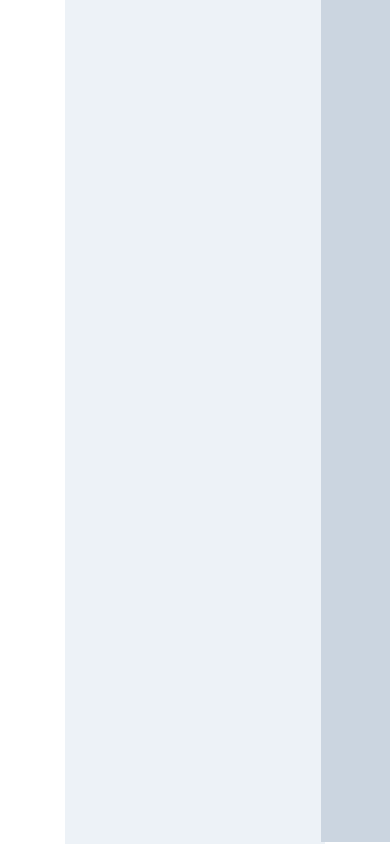
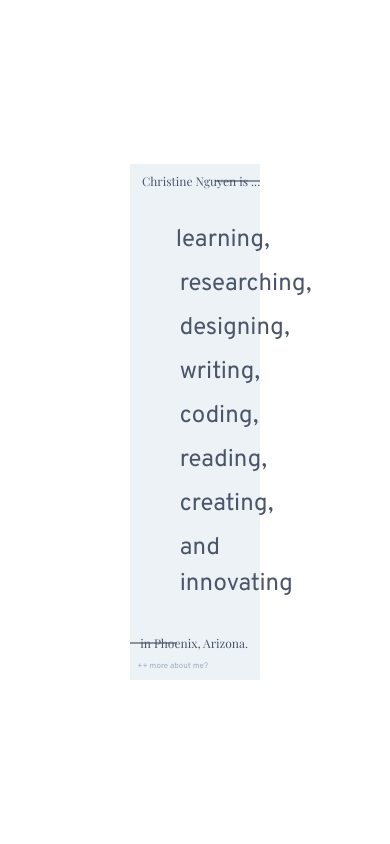
Before and after one commit to chrstngyn/chrstngyn.github.io, a Vue app: page / in a window 390 px wide. Built offline with nearby package versions, Linux system fonts and the light colour scheme.

Commit message:
style: make containers responsive

```diff
--- a/src/App.vue
+++ b/src/App.vue
@@ -1,5 +1,5 @@
 <template>
-  <div class="flex items-center justify-center p-0 m-0 h-full">
-    <router-view class="bg-gray-200" />
+  <div class="flex items-center justify-center p-0 m-0 h-full transform scale-50 md:scale-100">
+    <router-view class="w-2/3 bg-gray-200" />
   </div>
 </template>
--- a/src/components/home/Actions.vue
+++ b/src/components/home/Actions.vue
@@ -1,7 +1,7 @@
 <template>
-  <div class="flex flex-wrap content-start space-x-2 bg-blue-200 mx-16">
+  <div class="flex flex-wrap content-start space-x-2">
     <div
-      class="flex-initial bg-pink-200 p-2"
+      class="flex-initial p-2"
       v-for="(action, index) in actions"
       :key="index"
     >
--- a/src/components/home/Header.vue
+++ b/src/components/home/Header.vue
@@ -1,9 +1,8 @@
 <template>
   <div class="flex" :class="configureFlexRow(payload)">
-    <div class="flex-none px-4 py-2 m-4">
+    <div class="flex-none">
       <h1 class="font-serif">{{ payload }}</h1>
     </div>
-    <div class="flex-shrink y-divider bg-gray-800 px-4 my-10"></div>
   </div>
 </template>
 
@@ -23,5 +22,3 @@ export default class Header extends Vue {
   }
 }
 </script>
-
-<style scoped></style>
--- a/src/scss/main.scss
+++ b/src/scss/main.scss
@@ -15,8 +15,7 @@ body {
 }
 
 .y-divider {
-  width: 100vw;
-  height: 0.5px;
+  height: 0.09rem;
 }
 
 h1 {
--- a/src/views/Home.vue
+++ b/src/views/Home.vue
@@ -1,19 +1,32 @@
 <template>
-  <div class="flex flex-col w-2/3">
-    <div class="text-gray-700 px-4 py-2 m-2">
-      <Header payload="Christine Nguyen is ..." />
+  <div class="flex flex-col">
+    <!-- top text -->
+    <div class="flex flex-row items-center">
+      <Header
+        class="text-gray-700 px-4 py-2 m-2"
+        payload="Christine Nguyen is ..."
+      />
+      <div class="flex-shrink y-divider bg-gray-800 w-2/3"></div>
     </div>
-    <div class="text-gray-700 content-center bg-gray-400 p-16 mx-64 my-2">
+
+    <!-- list of actions -->
+    <div class="text-gray-700 mx-auto p-10 w-2/3">
       <Actions payload="Actions component" />
     </div>
-    <div class="text-gray-700 px-4 py-2 m-2">
-      <Header payload="in Phoenix, Arizona." />
-      <router-link
-        class="bg-blue-200 text-gray-500 p-2 mr-24 float-right"
-        to="/about"
-        >+ more about me?</router-link
-      >
+
+    <!-- bottom text -->
+    <div class="flex flex-row items-center">
+      <div class="flex-shrink y-divider bg-gray-800 w-2/3 ml-auto"></div>
+      <Header
+        class="text-gray-700 px-4 py-2 m-2"
+        payload="in Phoenix, Arizona."
+      />
     </div>
+
+    <!-- go to about -->
+    <router-link class="text-gray-500 px-2 pb-4 ml-auto mr-24" to="/about"
+      >++ more about me?</router-link
+    >
   </div>
 </template>
 
```
